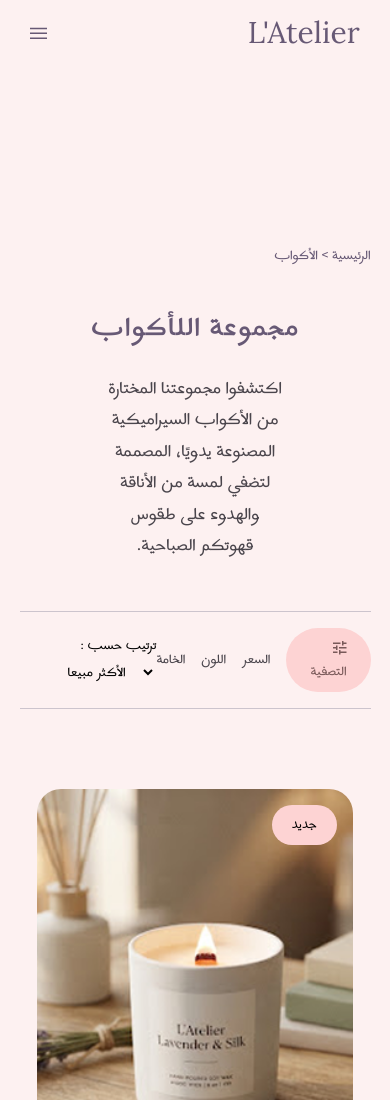
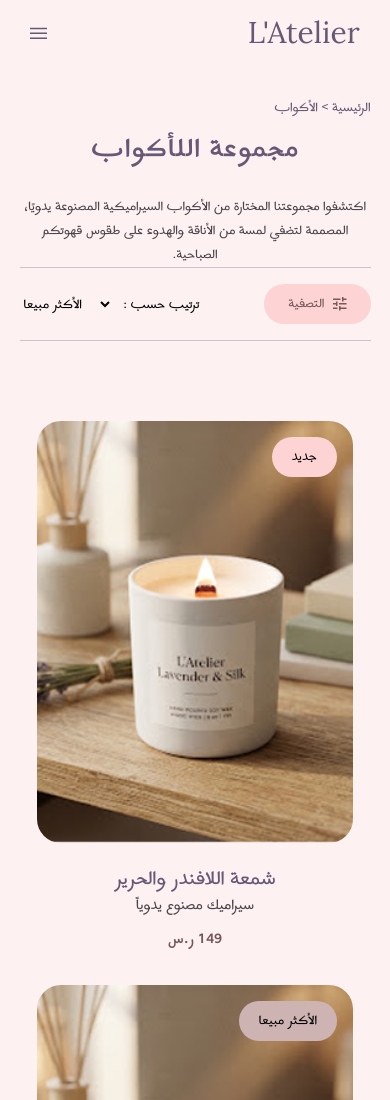
Before and after one commit to AsmaBaker/L-Atelier, a website: page section.html in a window 390 px wide. Shown: the top 1100 px of the page. Drawn offline with Linux system fonts and the light colour scheme.

Commit message:
responsive section page

```diff
--- a/section.html
+++ b/section.html
@@ -36,21 +36,21 @@
     </header>
     <section class="py-24">
       <div class="container">
-        <div class="title mt-25 py-12 ">
+        <div class="title md:py-12 ">
             <p class="text-head ps">الرئيسية > الأكواب</p>
             <div class="text-center">
-               <h2 class="text-head mt-[31px] mb-[14.9px]">مجموعة اللأكواب</h2>
-                <p class="text-text w-1/2 mx-auto text-[21px]">اكتشفوا مجموعتنا المختارة من الأكواب السيراميكية المصنوعة يدويًا، المصممة لتضفي لمسة من الأناقة والهدوء على طقوس قهوتكم الصباحية.</p>
+               <h2 class="text-head md:mt-[31px] mb-[14.9px]">مجموعة اللأكواب</h2>
+                <p class="text-text lg:w-1/2 mx-auto md:text-[21px]">اكتشفوا مجموعتنا المختارة من الأكواب السيراميكية المصنوعة يدويًا، المصممة لتضفي لمسة من الأناقة والهدوء على طقوس قهوتكم الصباحية.</p>
             </div>
         </div>
         <section>
             <div class="sort row border-y-[#CCC4CD] border-y-1 py-4">
-                <div class="me-auto">
+                <div class="me-auto ">
                     <ul class="row gap-4 text-text ">
                         <li class="text-[#795959] px-6 py-[8.25px] rounded-4xl bg-background-3" > <img src="./src/img/section/sort.svg" class="inline-block me-[8.20px]" alt="">التصفية</li>
-                        <li>السعر</li>
-                        <li>اللون</li>
-                        <li>الخامة</li>
+                        <li class="max-sm:hidden">السعر</li>
+                        <li class="max-sm:hidden">اللون</li>
+                        <li class="max-sm:hidden">الخامة</li>
                     </ul>
                 </div>
                 <div class="ms-auto">
```
Also changed, not shown: src/output.css.
